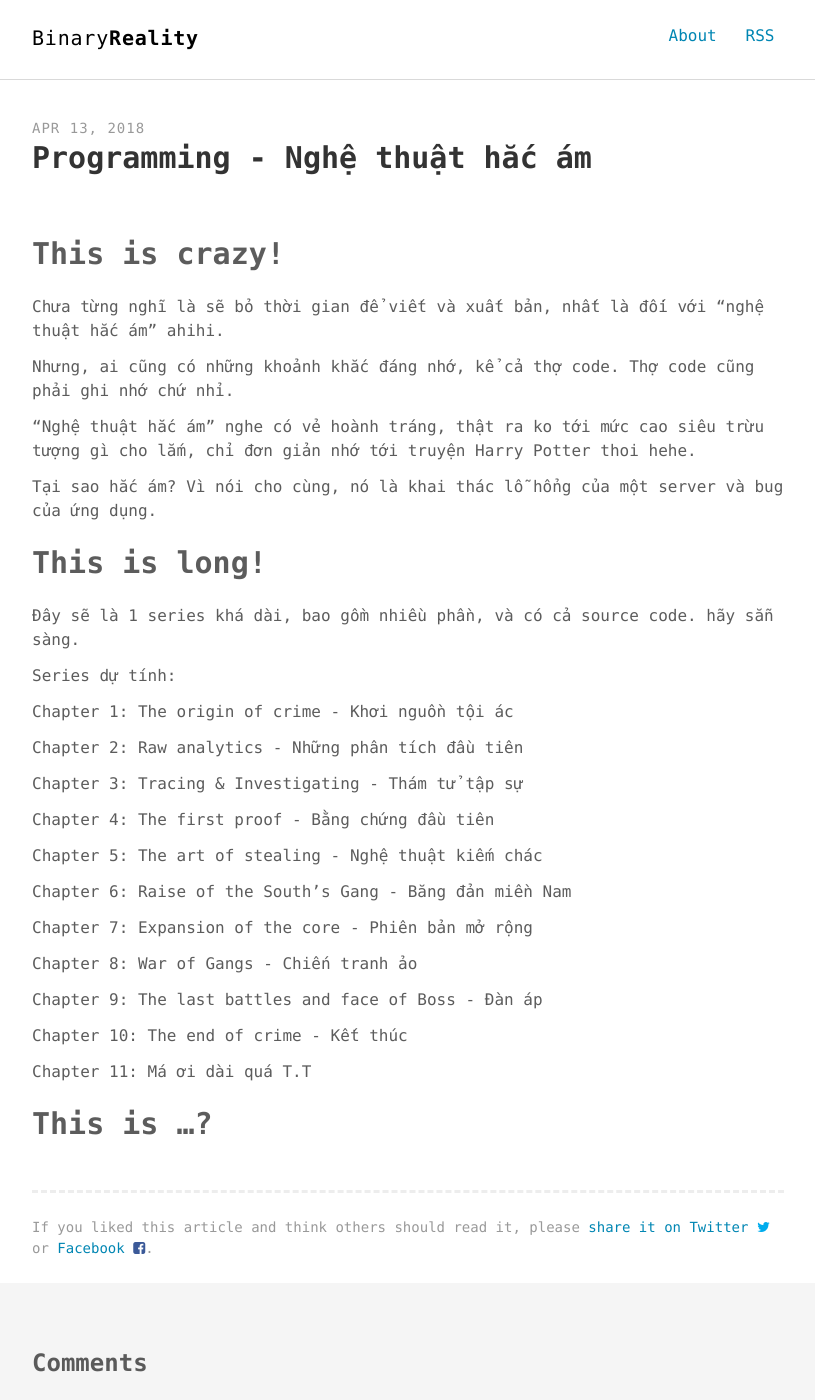
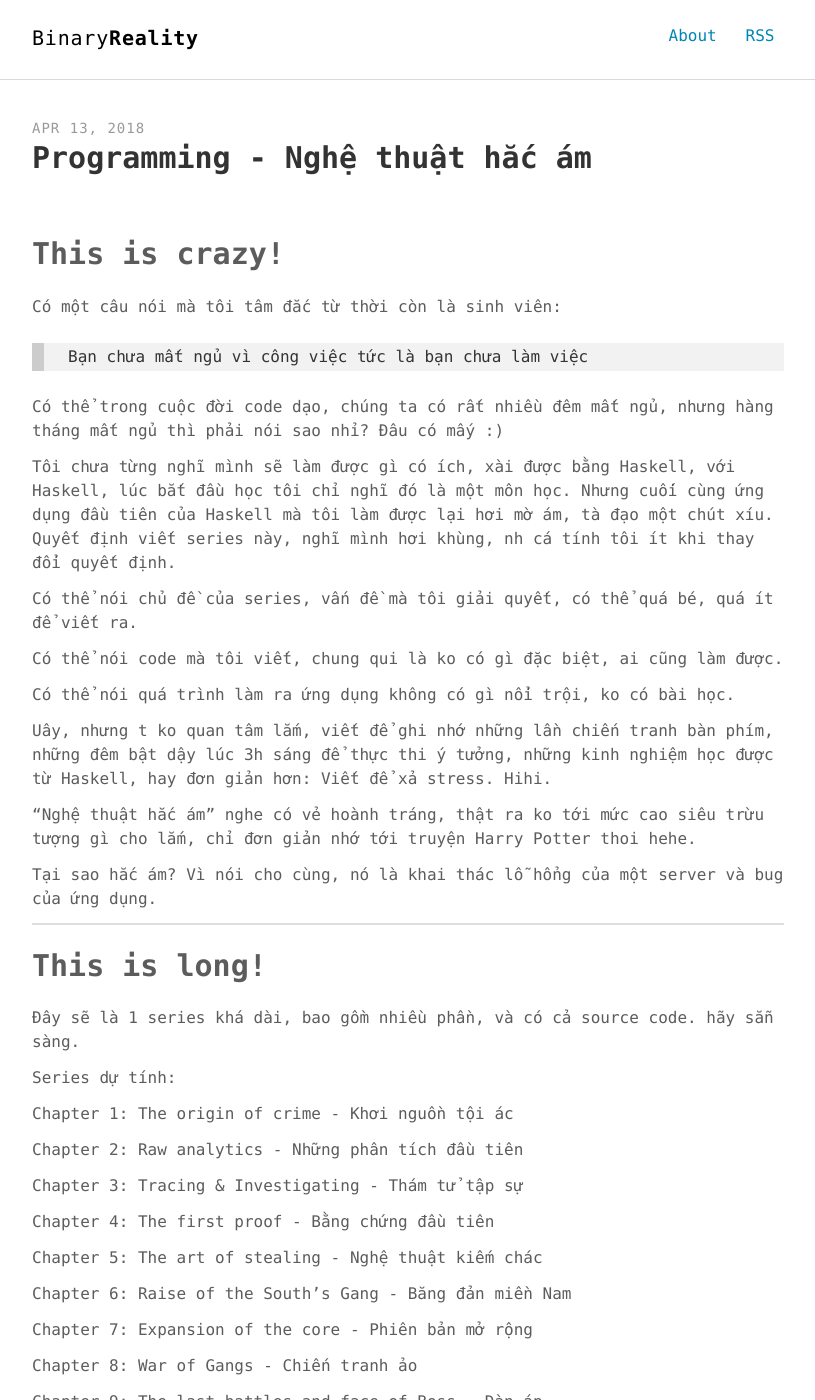
Before and after one commit to phuoc-thanh/phuoc-thanh.github.io, a Jekyll site: the page built from _posts/2018-04-13-the-dark-side-of-programming.md, in a window 1280 px wide and 1400 px high. Shown: the whole window, without its empty margins (232-1047 px from the left). Built offline with Jekyll 4.4.1, drawn with Linux system fonts in a browser that asks for light colours; comment, search, counter and statistics services are not loaded; some of the changed text lies outside the part shown.

```diff
--- a/_posts/2018-04-13-the-dark-side-of-programming.md
+++ b/_posts/2018-04-13-the-dark-side-of-programming.md
@@ -9,14 +9,27 @@ keywords: "haskell, pure, functional, dark, power, hijack, beauty"
 
 # This is crazy!
 
-Chưa từng nghĩ là sẽ bỏ thời gian để viết và xuất bản, nhất là đối với "nghệ thuật hắc ám" ahihi.
+Có một câu nói mà tôi tâm đắc từ thời còn là sinh viên:
 
-Nhưng, ai cũng có những khoảnh khắc đáng nhớ, kể cả thợ code. Thợ code cũng phải ghi nhớ chứ nhỉ.
+> Bạn chưa mất ngủ vì công việc tức là bạn chưa làm việc
+
+Có thể trong cuộc đời code dạo, chúng ta có rất nhiều đêm mất ngủ, nhưng hàng tháng mất ngủ thì phải nói sao nhỉ? Đâu có mấy :)
+
+Tôi chưa từng nghĩ mình sẽ làm được gì có ích, xài được bằng Haskell, với Haskell, lúc bắt đầu học tôi chỉ nghĩ đó là một môn học. Nhưng cuối cùng ứng dụng đầu tiên của Haskell mà tôi làm được lại hơi mờ ám, tà đạo một chút xíu. Quyết định viết series này, nghĩ mình hơi khùng, nh cá tính tôi ít khi thay đổi quyết định.
+
+Có thể nói chủ đề của series, vấn đề mà tôi giải quyết, có thể quá bé, quá ít để viết ra.
+
+Có thể nói code mà tôi viết, chung qui là ko có gì đặc biệt, ai cũng làm được.
+
+Có thể nói quá trình làm ra ứng dụng không có gì nổi trội, ko có bài học.
+
+Uây, nhưng t ko quan tâm lắm, viết để ghi nhớ những lần chiến tranh bàn phím, những đêm bật dậy lúc 3h sáng để thực thi ý tưởng, những kinh nghiệm học được từ Haskell, hay đơn giản hơn: Viết để xả stress. Hihi.
 
 "Nghệ thuật hắc ám" nghe có vẻ hoành tráng, thật ra ko tới mức cao siêu trừu tượng gì cho lắm, chỉ đơn giản nhớ tới truyện Harry Potter thoi hehe.
 
 Tại sao hắc ám? Vì nói cho cùng, nó là khai thác lỗ hổng của một server và bug của ứng dụng.
 
+---
 
 # This is long!
 
@@ -46,5 +59,18 @@ Chapter 10: The end of crime - Kết thúc
 
 Chapter 11: Má ơi dài quá T.T
 
+---
+
+# This is not "extra-ordinary" things
+
+Phần code trong series này được viết từ Haskell.
+
+Nói thế thôi các bạn đừng sợ, Haskell rất đẹp, Haskell không khó như bạn nghĩ.
+
+Tôi sẽ cố gắng giải thích code mà tôi viết, anw thì các bạn đọc series này cũng cần một chút hiểu biết về lập trình.
+
+Có thể đọc xong series các bạn sẽ muốn làm quen với Haskell, tôi cũng muốn nhắn nhủ rằng, hãy học đi, ko khó đâu, ko cao siêu gì đâu ^_*
+
+---
 
 # This is ...?
```
Also changed, not shown: _posts/2018-04-10-haskell-the-hidden-power.md (+28 -2 lines), _posts/2018-04-14-chapter01-the-origin-of-crime.md (added, +10 -0 lines).
